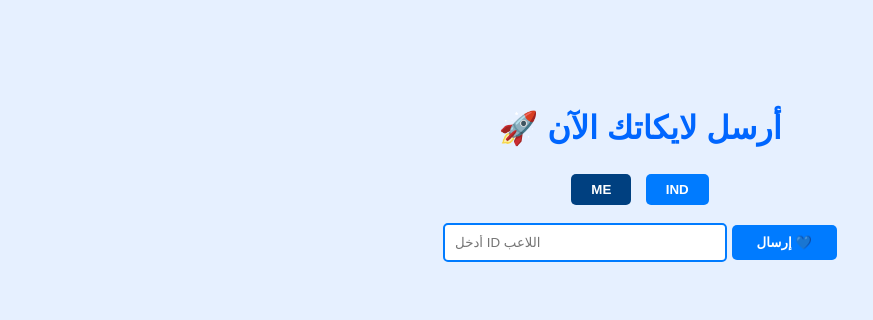
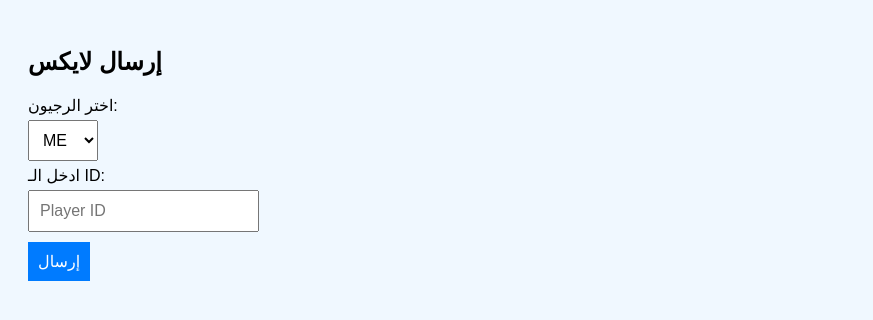
Before and after one commit to ouldahsenef-netizen/Codexpanel, a Flask app: page / in a window 1280 px wide. Shown: the top 320 px of the page, without its empty margins (0-873 px from the left). Run offline with Flask 2, Linux system fonts and the light colour scheme.

Commit message:
Update index.html

```diff
--- a/templates/index.html
+++ b/templates/index.html
@@ -1,101 +1,60 @@
 <!DOCTYPE html>
-<html lang="ar">
+<html>
 <head>
     <meta charset="UTF-8">
-    <title>إرسال لايكات</title>
+    <title>Likes Sender</title>
     <style>
         body {
-            background-color: #e6f0ff; /* أزرق فاتح بدل الزهري */
-            color: #0040a0; /* أزرق غامق */
-            font-family: 'Cairo', sans-serif;
-            text-align: center;
-            padding-top: 80px;
+            font-family: Arial, sans-serif;
+            background-color: #f0f8ff; /* لون الخلفية أزرق فاتح */
+            padding: 20px;
         }
-        h1 {
-            color: #0066ff;
-        }
-        input {
+        input, select, button {
             padding: 10px;
-            border-radius: 5px;
-            border: 2px solid #007bff;
-            width: 260px;
+            margin: 5px 0;
+            font-size: 16px;
         }
         button {
-            background-color: #007bff;
+            background-color: #007BFF; /* الأزرق */
+            color: white;
             border: none;
-            color: white;
-            padding: 10px 25px;
-            margin-top: 15px;
-            border-radius: 5px;
             cursor: pointer;
-            font-weight: bold;
         }
         button:hover {
             background-color: #0056b3;
         }
-        .region-button {
-            background-color: #007bff;
-            margin: 5px;
-            padding: 8px 20px;
-            font-weight: bold;
-            border-radius: 5px;
-            cursor: pointer;
-            border: none;
-        }
-        .region-button.active {
-            background-color: #004080;
-        }
-        #result {
-            margin-top: 20px;
-            font-weight: bold;
-            color: #003380;
-        }
     </style>
 </head>
 <body>
-    <h1>🚀 أرسل لايكاتك الآن</h1>
-
-    <!-- زرين اختيار السيرفر -->
-    <div>
-        <button class="region-button active" id="ME" onclick="selectRegion('ME')">ME</button>
-        <button class="region-button" id="IND" onclick="selectRegion('IND')">IND</button>
-    </div>
-
-    <!-- مربع إدخال الـ ID -->
-    <input type="text" id="uid" placeholder="أدخل ID اللاعب">
-
-    <!-- زر الإرسال -->
-    <button onclick="sendLike()">إرسال 💙</button>
+    <h2>إرسال لايكس</h2>
+    <form id="likeForm">
+        <label>اختر الرجيون:</label><br>
+        <select id="region" name="region">
+            <option value="ME">ME</option>
+            <option value="IND">IND</option>
+        </select><br>
+        <label>ادخل الـ ID:</label><br>
+        <input type="text" id="playerId" name="id" placeholder="Player ID"><br>
+        <button type="submit">إرسال</button>
+    </form>
 
     <div id="result"></div>
 
     <script>
-        let selectedRegion = 'ME'; // افتراضي
+        document.getElementById('likeForm').addEventListener('submit', async function(e) {
+            e.preventDefault();
+            const id = document.getElementById('playerId').value;
+            const region = document.getElementById('region').value;
 
-        function selectRegion(region) {
-            selectedRegion = region;
-            // تغيير اللون للزر النشط
-            document.getElementById('ME').classList.remove('active');
-            document.getElementById('IND').classList.remove('active');
-            document.getElementById(region).classList.add('active');
-        }
+            const response = await fetch('/api/add_likes', {
+                method: 'POST',
+                headers: { 'Content-Type': 'application/json' },
+                body: JSON.stringify({ id, region })
+            });
 
-        async function sendLike() {
-            const uid = document.getElementById("uid").value.trim();
-            const resultDiv = document.getElementById("result");
-            resultDiv.innerText = "⏳ جاري الإرسال...";
-            const res = await fetch("/api/add_likes", {
-                method: "POST",
-                headers: {"Content-Type": "application/json"},
-                body: JSON.stringify({id: uid, region: selectedRegion})
-            });
-            const data = await res.json();
-            if (data.success) {
-                resultDiv.innerText = `✅ تم إرسال ${data.data.likes_added || 0} لايك إلى ${data.data.player_name || uid} على سيرفر ${selectedRegion}`;
-            } else {
-                resultDiv.innerText = `❌ ${data.message}`;
-            }
-        }
+            const data = await response.json();
+            document.getElementById('result').innerText = JSON.stringify(data, null, 2);
+        });
     </script>
 </body>
 </html>
```
